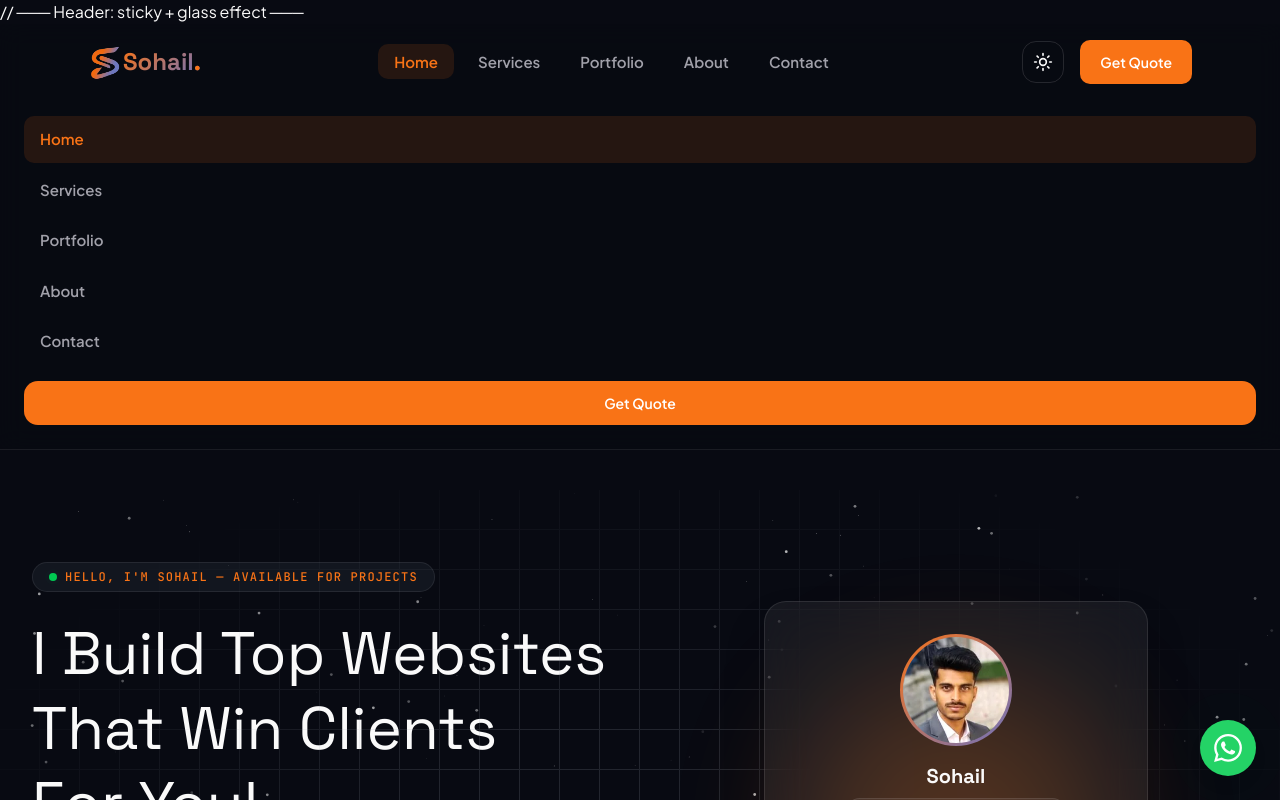
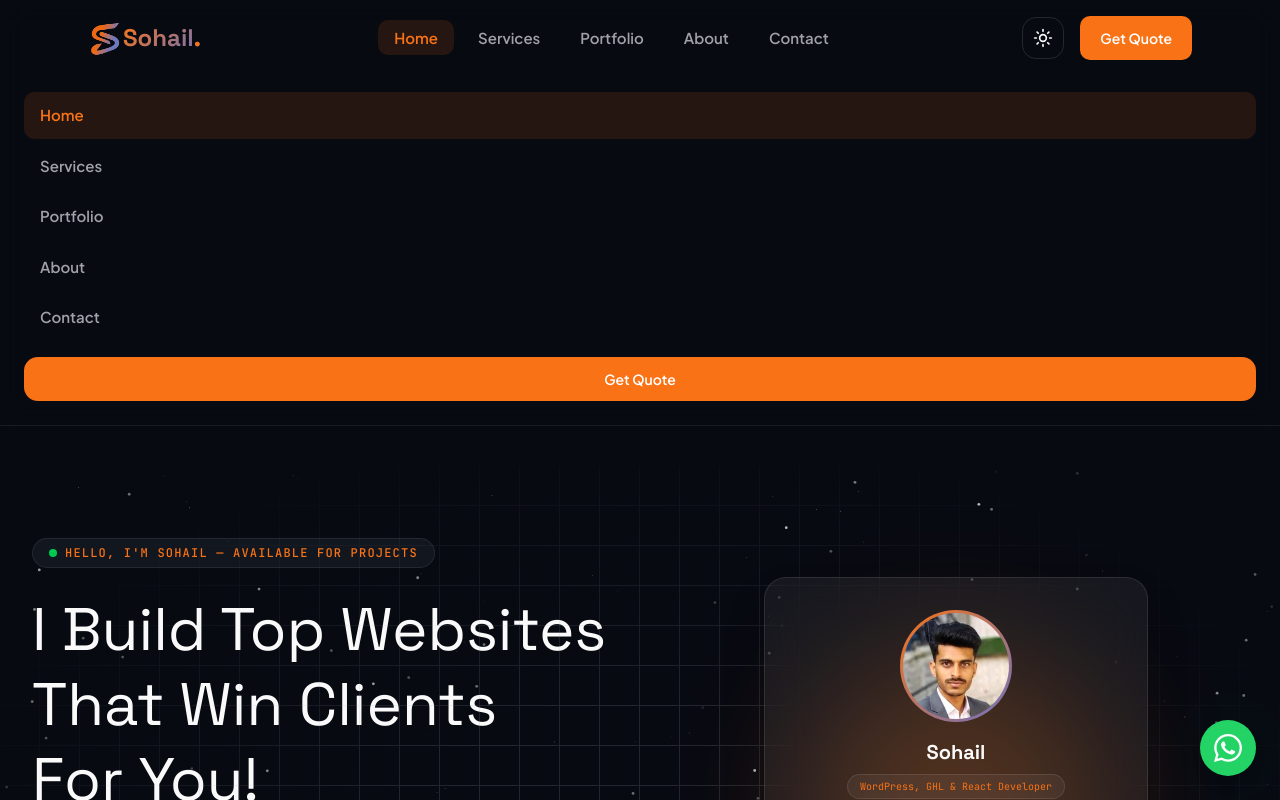
Before and after one commit to sohail-works/sohailworks-site, a Next.js app: page / in a window 1280 px wide. Shown: the top 800 px of the page. Built offline with nearby package versions, Linux system fonts and the light colour scheme.

Commit message:
testing menu

```diff
--- a/components/Navbar.js
+++ b/components/Navbar.js
@@ -41,7 +41,7 @@ export default function Navbar() {
 
   return (
     <>
-    // ─── Header: sticky + glass effect ───
+    {/* ─── Header: sticky + glass effect ───*/}
     <header className="sticky top-0 z-50 border-b border-[var(--border-subtle)] bg-[var(--bg-base)]/70 backdrop-blur-md">
       <nav className="mx-auto flex max-w-6xl items-center justify-between px-6 py-4">
         {/* ── Logo: image + gradient brand text ── */}
```
